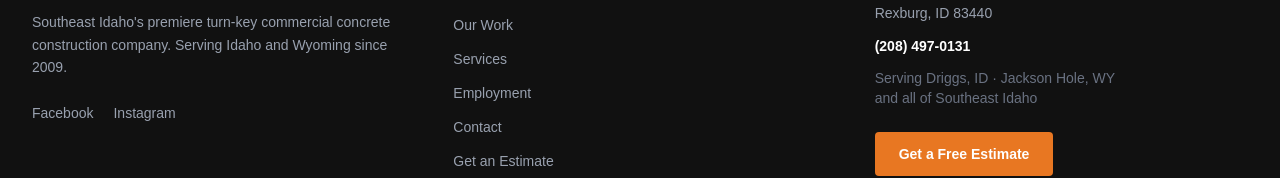
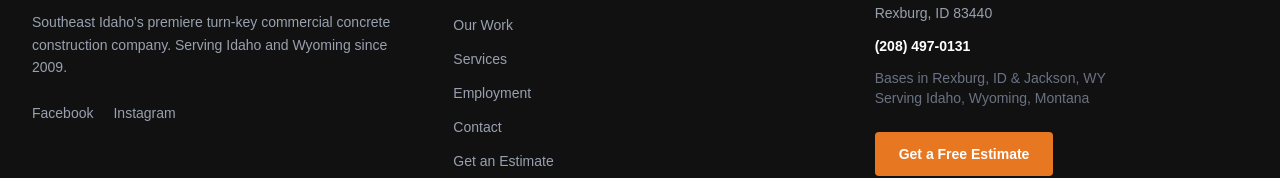
Before and after one commit to yesmedia1/mills, a Next.js app: page / in a window 1280 px wide. Shown: the part 3798-3976 px from the top of the page. Built offline with nearby package versions, Linux system fonts and the light colour scheme.

Commit message:
Update footer service area to match estimate page wording

```diff
--- a/src/components/Footer.tsx
+++ b/src/components/Footer.tsx
@@ -83,9 +83,9 @@ export default function Footer() {
                 </a>
               </p>
               <p className="text-gray-500">
-                Serving Driggs, ID &middot; Jackson Hole, WY
+                Bases in Rexburg, ID &amp; Jackson, WY
                 <br />
-                and all of Southeast Idaho
+                Serving Idaho, Wyoming, Montana
               </p>
             </address>
             <Link
```
